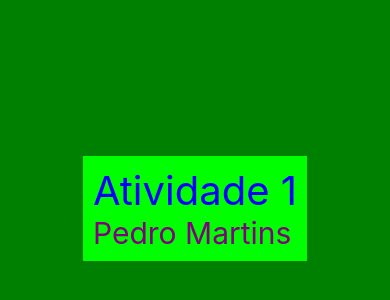
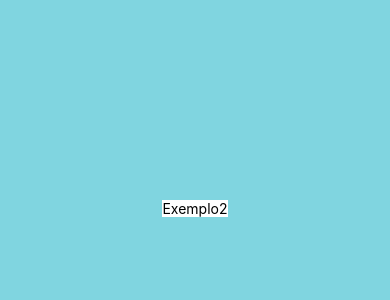
Before and after one commit to Pedrox23/aula_expo_0, a React Native app: screen / in a window 390 px wide. Shown: the part 214-514 px from the top of the page. Built offline with nearby package versions, Linux system fonts and the light colour scheme.

Commit message:
Aula 19-03

```diff
--- a/App.js
+++ b/App.js
@@ -2,12 +2,14 @@
 import { StyleSheet, Text, View } from 'react-native';
 
 import Exemplo_0 from './components/exemplo_1';
+import Exemplo2 from './components/exemplo_2';
+
 import Atividade1 from './components/atividade_1';
 
 export default function App() {
   return (
     <View style={styles.container}>
-      <Atividade1/>
+      <Exemplo2/>
       <StatusBar style="auto" />
     </View>
   );
@@ -16,7 +18,7 @@
 const styles = StyleSheet.create({
   container: {
     flex: 1,
-    backgroundColor: 'green',
+    backgroundColor: '#80d5e0',
     alignItems: 'center',
     justifyContent: 'center',
   },
--- a/components/atividade_1/styles.js
+++ b/components/atividade_1/styles.js
@@ -7,11 +7,11 @@
 
     },
     texto: {
-        color: '#00f',
+        color: '#000000',
         fontSize: 40,
     },
     texto2: {
-        color: 'purple',
+        color: '#659c65',
         fontSize: 30,
     }
 
--- a/components/exemplo_1/styles.js
+++ b/components/exemplo_1/styles.js
@@ -2,7 +2,7 @@
 
 const style= StyleSheet.create({
     container: {
-        backgroundColor: '#0f0',
+        backgroundColor: '#659c65',
         padding:10,
 
     },
--- /dev/null
+++ b/components/exemplo_2/index.js
@@ -0,0 +1,16 @@
+import { View, Text } from 'react-native'
+
+import styles from './styles';
+
+function Exemplo2() {
+    return(
+        <View  style={styles.container}>
+            <Text>Exemplo2</Text>
+        </View>
+
+
+
+    );
+}
+
+export default Exemplo2;
--- /dev/null
+++ b/components/exemplo_2/styles.js
@@ -0,0 +1,12 @@
+import { StyleSheet } from 'react-native';
+
+const  styles = StyleSheet.create({
+    container: {
+
+        backgroundColor: '#fff',
+
+    },
+
+});
+
+export default styles;
```
